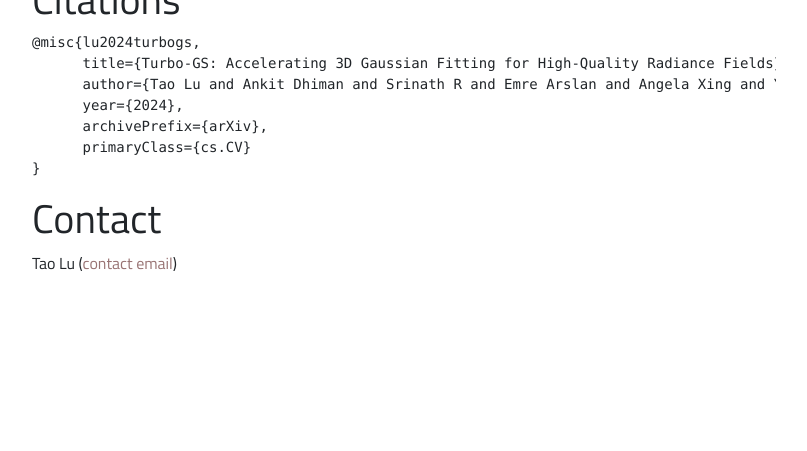
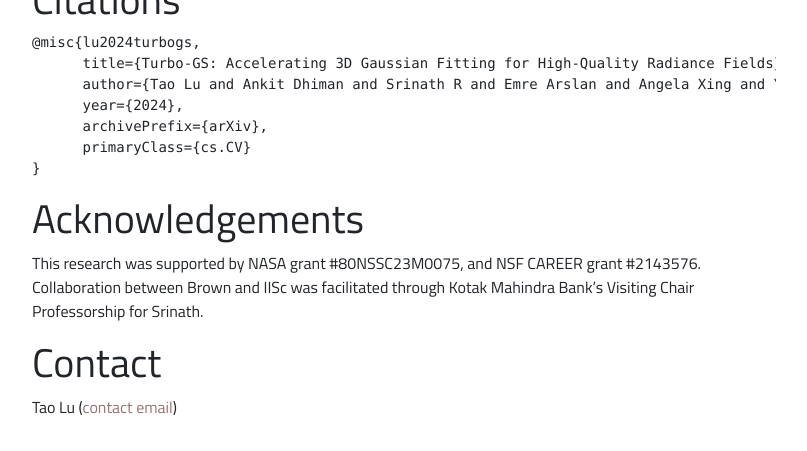
Before and after one commit to brown-ivl/brown-ivl.github.io, a Jekyll site: the page built from research/turbo-gs.md, in a window 1280 px wide and 900 px high, scrolled down 3664 px, cut to the strip 449-900 px from the top of the window. Shown: the whole strip, without its empty margins (236-1043 px from the left). Built offline with Jekyll 4.4.1, drawn with Linux system fonts in a browser that asks for light colours; before the commit the page ends 4420 px from its top, so only the background shows below that; some of the changed text lies outside the part shown.

Commit message:
update turbo-gs page

```diff
--- a/research/turbo-gs.md
+++ b/research/turbo-gs.md
@@ -4,15 +4,15 @@
 authors:
   - author:
       name: "Tao Lu"
-      affiliation: 1
+      affiliation: 1*
       link:
   - author:
       name: "Ankit Dhiman"
-      affiliation: 2
+      affiliation: 2*
       link:
   - author:
       name: "Srinath R"
-      affiliation: 2
+      affiliation: 2*
       link:
   - author:
       name: "Emre Arslan"
@@ -36,17 +36,18 @@
       link:
 affiliations:
   - "<sup>1</sup>[Brown University]"
-  - "<sup>2</sup>[IISc]"
+  - "<sup>2</sup>[Indian Institute of Science, Bangalore]"
   - "<sup>3</sup>[Cornell University]"
+  - "*[Equal Contributions]"
 journal: ""
 redirect_from:
   - add redirect_path here
   - another path here
 ---
 
-{% include icons.html paper="https://ivl.cs.brown.edu/research/turbo-gs.html"%}
+{% include icons.html paper="https://ivl.cs.brown.edu/research/turbo-gs.html" code="https://github.com/inspirelt/Turbo-GS"%}
 
-{% include video.html path="/assets/images/projects/turbo-gs/main_4K_4x.mp4" alt="[Video Teaser]" %}
+{% include video.html path="/assets/images/projects/turbo-gs/main_long.mp4" alt="[Video Teaser]" %}
 
 **TL;DR** We introduce Turbo-GS, which employs frequent and effective densification, better initialization, and batched training to achieve higher quality results with fewer iterations.
 
@@ -85,7 +86,8 @@
           primaryClass={cs.CV}
     }
 
-<!-- eprint={TODO} -->
+# Acknowledgements
+This research was supported by NASA grant #80NSSC23M0075, and NSF CAREER grant #2143576. Collaboration between Brown and IISc was facilitated through Kotak Mahindra Bank's Visiting Chair Professorship for Srinath.
 
 # Contact
 Tao Lu ([contact email](tao_lu@brown.edu))
```
Also changed, not shown: 1 other file.
